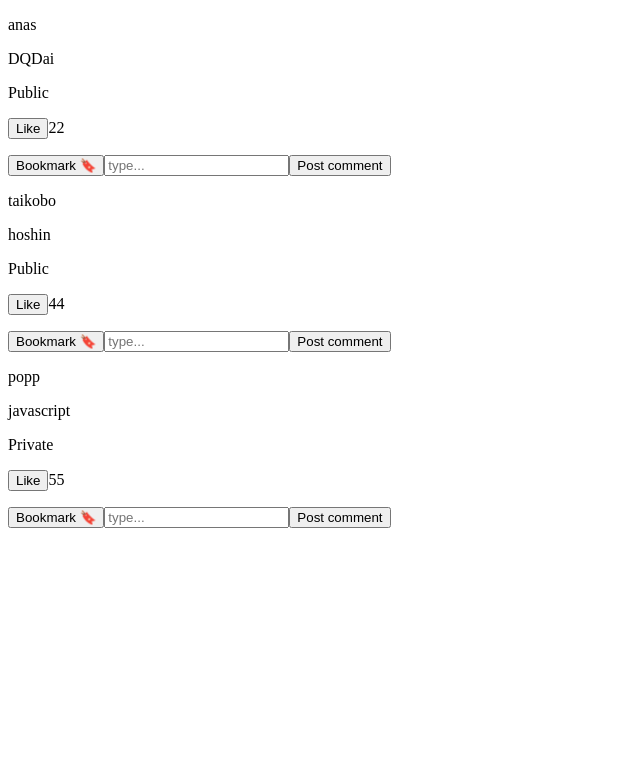
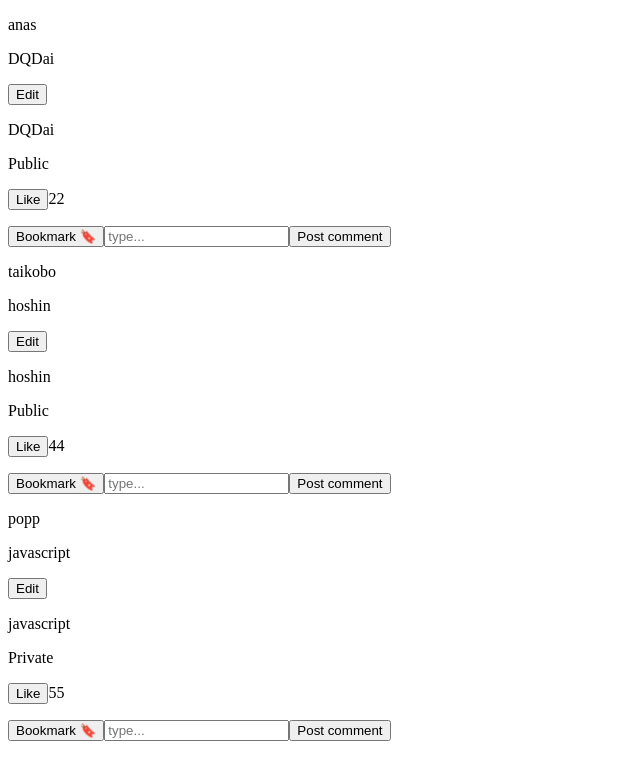
Before and after one commit to kugicode/typescript-learning, a React (Vite) app: page / in a window 1280 px wide. Shown: the top 780 px of the page, without its empty margins (0-640 px from the left). Built offline with nearby package versions, Linux system fonts and the light colour scheme.

Commit message:
Got edit button to work

```diff
--- a/src/components/PostCard.tsx
+++ b/src/components/PostCard.tsx
@@ -22,6 +22,8 @@ function PostCard({ newPost }: { newPost: Post }){
   const [isBookmarked, setIsBookmarked] = useState<boolean>(false);
   const [comment, setComment] = useState<string>('');
   const [allComment, setAllComment] = useState <string[]>([]);
+  const [isEditting, setIsEditing] = useState <boolean>(false);
+  const [editableContent, setEditableContent] = useState <string>(newPost.content)
   const handleTextChange = (e: React.ChangeEvent<HTMLInputElement>) => { //You do this instead when writing Typescript in js you'd do (e.target.value)
   setComment(e.target.value);
 }
@@ -36,10 +38,13 @@ setAllComment(allComment.filter((c) => c !== commentToDelete))
 
 }
 
+
   return(
     <div>
       <p>{newPost.username}</p>
       <p>{newPost.content}</p>
+      <button onClick={() => setIsEditing(true)}>Edit</button>
+      {isEditting ? ( <> <input value={editableContent} onChange={(e) => setEditableContent(e.target.value)} /> <button onClick={() => setIsEditing(false)}>Save</button>  </> )  : <p>{ editableContent }</p>}
       <p>{getPostStatus(newPost.isPublished)}</p>
       <button onClick={()=> setLikesCount(likesCount + 1)}>Like</button>
       { likesCount }
@@ -49,7 +54,8 @@ setAllComment(allComment.filter((c) => c !== commentToDelete))
         <input type="text" placeholder="type..." value={comment} onChange={ handleTextChange }/>
         <button onClick={handleAddComment}>Post comment</button>
         {allComment.map((m) => (
-        <p key={m}>{m} <button onClick={() => handleDeleteComment(m)}>x</button></p>
+        <p key={m}>{m} <button onClick={() => handleDeleteComment(m)}>x</button>
+        </p>
 
         ))}
         <p>{ comment }</p>
```
